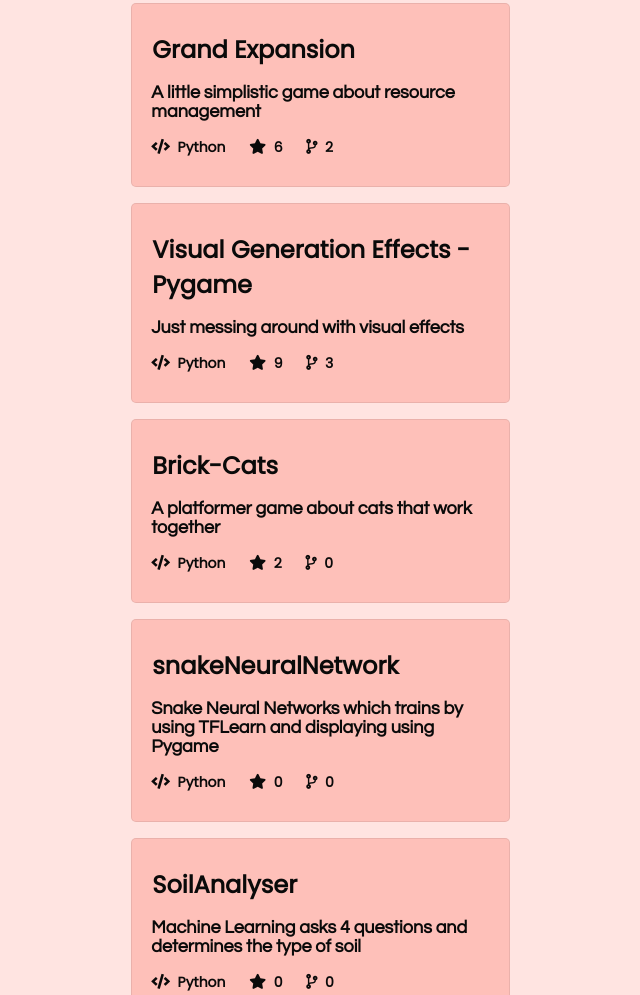
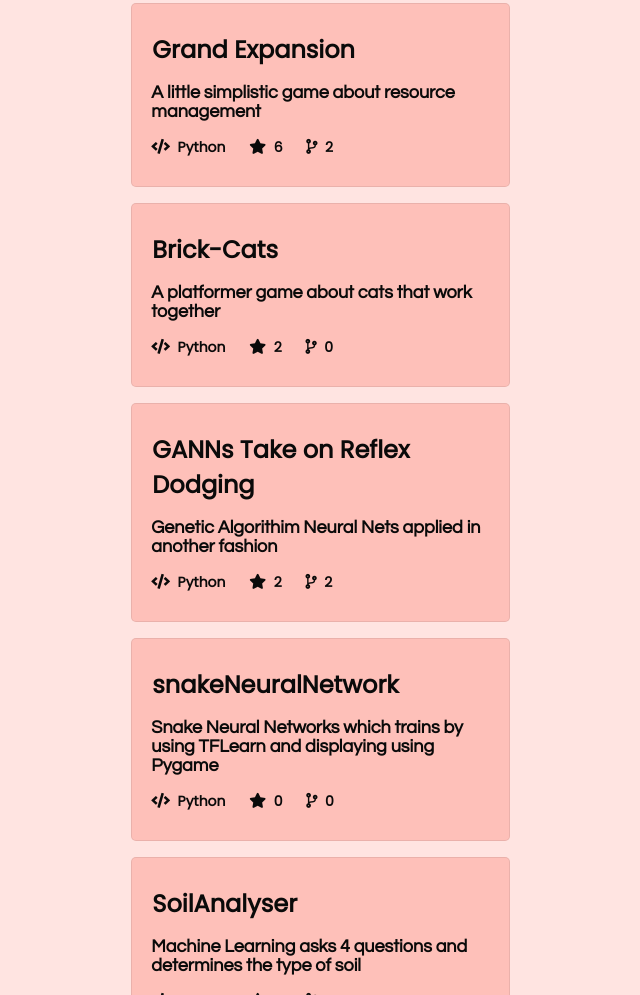
Before and after one commit to SophieWalden/PersonalWebsite_SophieWalden, a plain HTML site: page index.html in a window 1280 px wide. Shown: the part 1001-1996 px from the top of the page, without its empty margins (276-916 px from the left). Drawn offline with nearby package versions, Linux system fonts and the light colour scheme; no server answers; a script that the page names is missing.

Commit message:
replace visual generation project

```diff
--- a/index.html
+++ b/index.html
@@ -105,19 +105,6 @@
                         </section>
                         </a>
 
-                        <a href="https://github.com/SophieWalden/Weird-Visual-Generation" target="_blank">
-                            <section>
-                                <div class="section_title">Visual Generation Effects - Pygame</div>
-                                <div class="about_section">
-                                <span style="display:block;">Just messing around with visual effects</span>
-                                </div>
-                                <div class="bottom_section">
-                                    <span style="display:inline-block;"><i class="fas fa-code"></i>&nbsp; Python</span>
-                                    <span><i class="fas fa-star"></i>&nbsp; 9</span>
-                                    <span><i class="fas fa-code-branch"></i>&nbsp; 3</span>
-                                </div>
-                            </section>
-                            </a>
                         <a href="https://github.com/SophieWalden/Brick-Cats" target="_blank">
                         <section>
                             <div class="section_title">Brick-Cats</div>
@@ -131,6 +118,20 @@
                             </div>
                         </section>
                         </a>
+
+                        <a href="https://github.com/SophieWalden/DodgeGameGeneticAlgorithim" target="_blank">
+                          <section>
+                              <div class="section_title">GANNs Take on Reflex Dodging</div>
+                              <div class="about_section">
+                              <span style="display:block;">Genetic Algorithim Neural Nets applied in another fashion</span>
+                              </div>
+                              <div class="bottom_section">
+                                  <span style="display:inline-block;"><i class="fas fa-code"></i>&nbsp; Python</span>
+                                  <span><i class="fas fa-star"></i>&nbsp; 2</span>
+                                  <span><i class="fas fa-code-branch"></i>&nbsp; 2</span>
+                              </div>
+                          </section>
+                          </a>
 
 
                         <a href="https://github.com/SophieWalden/snakeNeuralNetwork" target="_blank">
```
